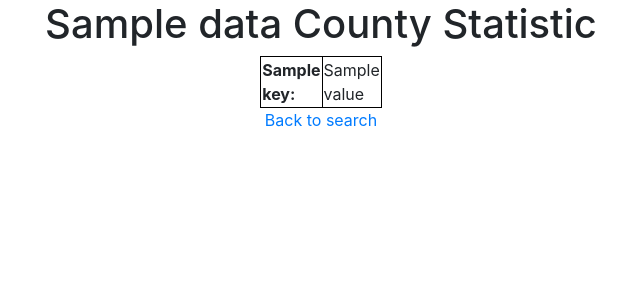
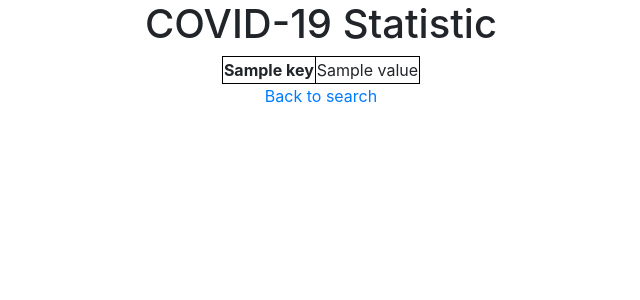
Before and after one commit to AndresG0nzalez/Covid-19_Tracker, a Flask app: template templates/stats2.html in a window 1280 px wide. Shown: the top 300 px of the page, without its empty margins (319-959 px from the left). Run offline with Flask 2, Linux system fonts and the light colour scheme; the template is opened without the code that fills it: most values are stand-ins (such as "Sample title", 1, 10 or a date in 2020); parts of the project's set-up code (start-up, migrations or seed data) failed here and were passed over; some libraries are stand-ins or nearby versions.

Commit message:
Fixed an ordering problem as well as changed some of the stats table format

```diff
--- a/main.py
+++ b/main.py
@@ -16,18 +16,13 @@ def stats():
         search_text = (request.form["city/county/zip"]).lower()
         #send to db and get back tuple, then return to stats page
 
-        results = ('Leon', 15253, 241, 6869, 2307, 1640, 1372, 536, 1166, 634, 287, 192, 24, 243, 141, 6809, 8410, 6187, 4161, 1383, 9314)
-        description = [('county_name', 253, None, None, None, None, 0, 20483), ('cases', 3, None, None, None, None, 1, 32768), ('age_0_4', 3, None, None, None, None, 1, 32768),
-                       ('age_15_24', 3, None, None, None, None, 1, 32768), ('age_25_34', 3, None, None, None, None, 1, 32768), ('age_35_44', 3, None, None, None, None, 1, 32768),
-                       ('age_45_54', 3, None, None, None, None, 1, 32768), ('age_5_14', 3, None, None, None, None, 1, 32768), ('age_55_64', 3, None, None, None, None, 1, 32768),
-                       ('age_65_74', 3, None, None, None, None, 1, 32768), ('age_75_84', 3, None, None, None, None, 1, 32768), ('age_85_plus', 3, None, None, None, None, 1, 32768),
-                       ('age_median', 3, None, None, None, None, 1, 32768), ('new_cases', 3, None, None, None, None, 1, 32768), ('deaths', 3, None, None, None, None, 1, 32768),
-                       ('men', 3, None, None, None, None, 1, 32768), ('women', 3, None, None, None, None, 1, 32768), ('race_white', 3, None, None, None, None, 1, 32768),
-                       ('race_black', 3, None, None, None, None, 1, 32768), ('race_hispanic_yes', 3, None, None, None, None, 1, 32768), ('race_hispanic_no', 3, None, None, None, None, 1, 32768)]
-        fields = [i[0] for i in description]
+        results = ('Leon', 15253, 0, 241, 6869, 2307, 1640, 1372, 536, 1166, 634, 287, 192, 24, 243, 141, 6809, 8410, 6187, 4161, 1383, 9314)
+
+        fields = ['County Name', 'Total Cases', 'Population', 'Cases (Age 0-4)', 'Cases (Age 15-24)','Cases (Age 25-34)',
+                  'Cases (Age 35-44)', 'Cases (Age 45-54)', 'Cases (Age 5-14)', 'Cases (Age 55-64)', 'Cases (Age 65-74)',
+                  'Cases (Age 75-84)','Cases (Age 85+)', 'Age Median', 'New Cases', 'Deaths',
+                  'Men', 'Women', 'White', 'Black', 'Hispanic', 'Non Hispanic']
         data = dict(zip(fields, results))
-
-        print(data)
         return render_template('stats2.html', data=data)
 
 @app.route("/map")
--- a/templates/stats2.html
+++ b/templates/stats2.html
@@ -2,7 +2,8 @@
 <html>
     <style>
         table, th, td {
-                width: 50px;
+                width: 100px;
+                white-space:nowrap;
                 text-align: left;
                 border: 1px solid black;
         }
@@ -19,11 +20,11 @@
 		<link rel="stylesheet" type="text/css" href = "{{ url_for('static',filename='styles.css') }}">
 </head>
 <body>
-    <h1> {{ data['county_name'] }} County Statistic </h1>
-    <table style ="margin-left: auto; margin-right:auto;">
+    <h1> COVID-19 Statistic </h1>
+    <table style ="margin-left: auto; margin-right:auto; ">
         {% for key, value in data.items() %}
             <tr>
-                <th>{{ key }}:</th>
+                <th>{{ key }}</th>
                 <td>{{ value }}</td>
             </tr>
         {% endfor %}
```
